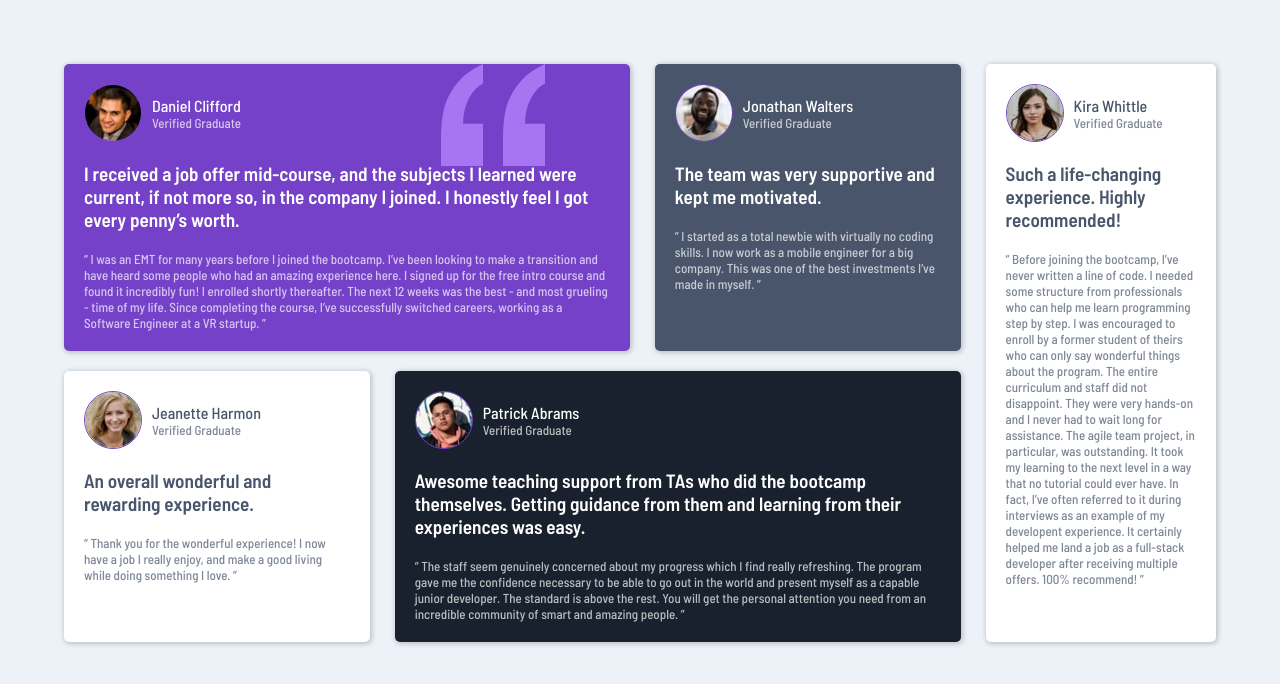
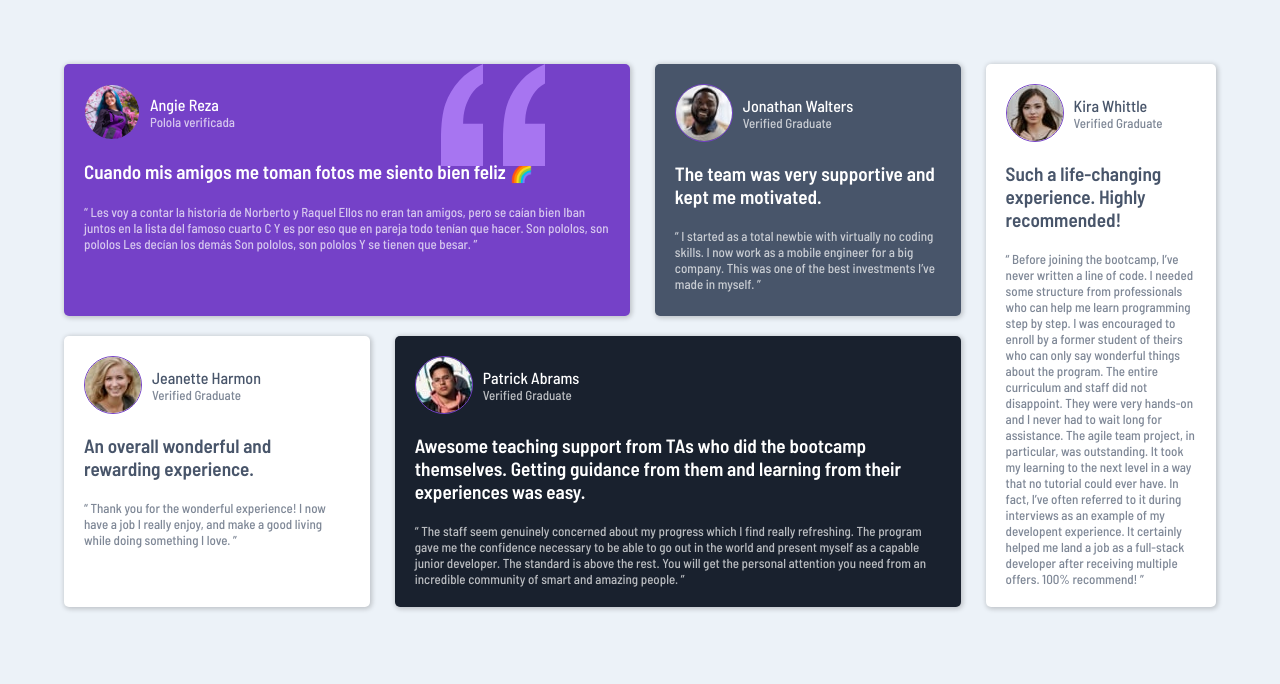
Before and after one commit to AivenSotomayor/testimonials-page-frontend-mentor-practice, a plain HTML site: page index.html in a window 1280 px wide. Drawn offline with Linux system fonts and the light colour scheme.

Commit message:
Update index.html
For Angie c:

```diff
--- a/index.html
+++ b/index.html
@@ -19,19 +19,21 @@
           <div id="testimonial-1" class='grid-item'>
             <img id='quote' src="./images/bg-pattern-quotation.svg" alt="quote">
             <div class="header">
-              <img src="./images/image-daniel.jpg" alt="Daniel profile picture">
+              <img src="./images/image-angie.jpg" alt="Angie profile picture" width="56" height="56">
               <div class="header-text">
-                <p class="name">Daniel Clifford</p>
-                <p>Verified Graduate</p>
+                <p class="name">Angie Reza</p>
+                <p>Polola verificada</p>
               </div>
             </div>
-            <h4>I received a job offer mid-course, and the subjects I learned were current, if not more so,
-              in the company I joined. I honestly feel I got every penny’s worth.</h4>
-            <p>“ I was an EMT for many years before I joined the bootcamp. I’ve been looking to make a
-              transition and have heard some people who had an amazing experience here. I signed up
-              for the free intro course and found it incredibly fun! I enrolled shortly thereafter.
-              The next 12 weeks was the best - and most grueling - time of my life. Since completing
-              the course, I’ve successfully switched careers, working as a Software Engineer at a VR startup. ”</p>
+            <h4>Cuando mis amigos me toman fotos me siento bien feliz 🌈</h4>
+            <p>“ Les voy a contar la historia de Norberto y Raquel
+              Ellos no eran tan amigos, pero se caían bien
+              Iban juntos en la lista del famoso cuarto C
+              Y es por eso que en pareja todo tenían que hacer.
+              Son pololos, son pololos
+              Les decían los demás
+              Son pololos, son pololos
+              Y se tienen que besar. ”</p>
           </div>
           <div id="testimonial-2" class='grid-item'>
             <div class="header">
```
